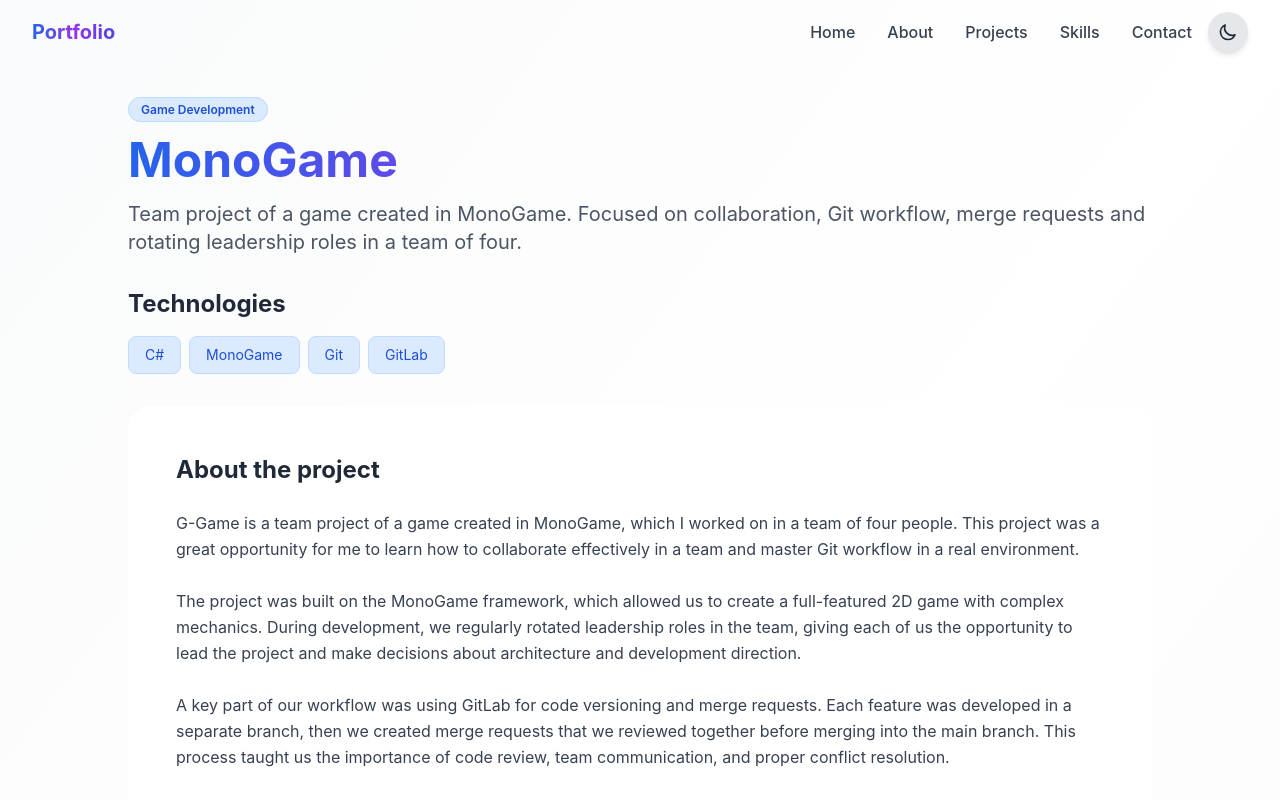
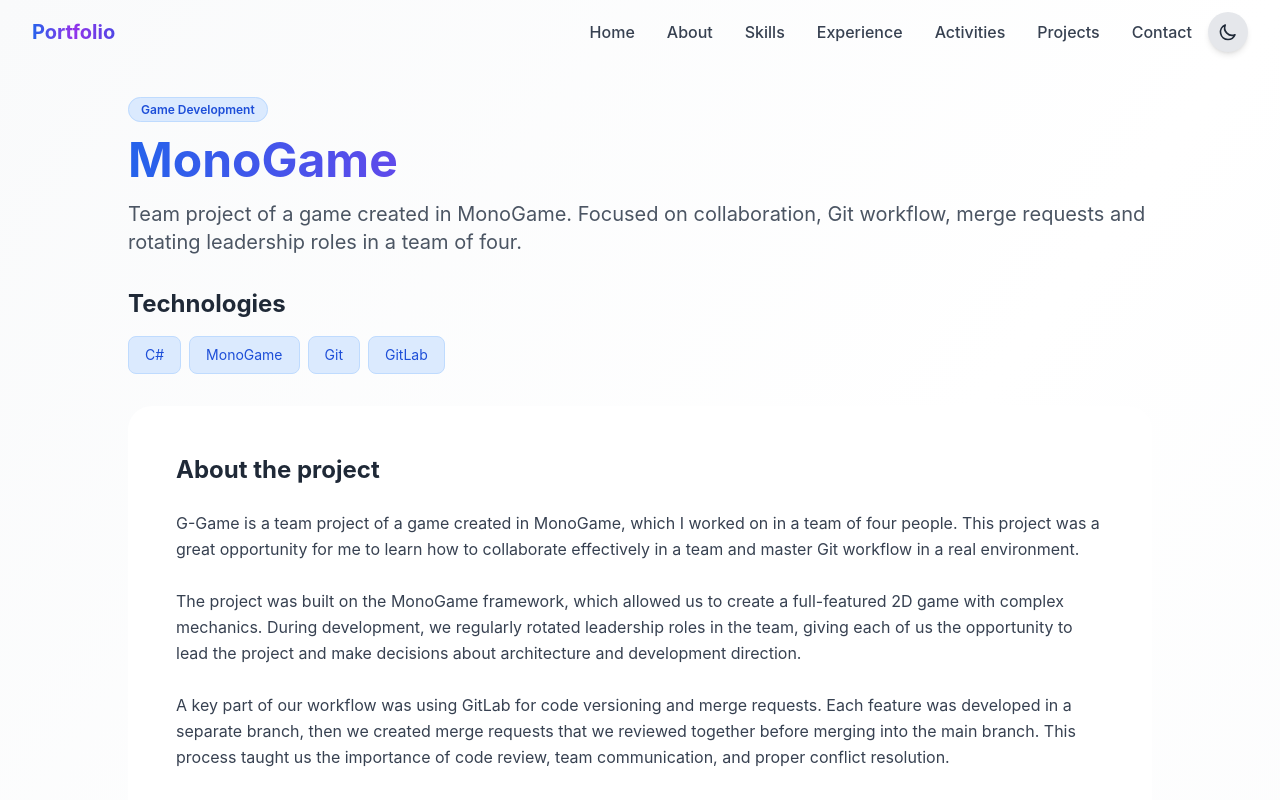
Before and after one commit to simon07426/Portfolio, a React (Vite) app in the folder portfolio/: page /project/g-game in a window 1280 px wide. Shown: the top 800 px of the page. Built offline with nearby package versions, Linux system fonts and the light colour scheme.

Commit message:
header update

```diff
--- a/portfolio/src/App.jsx
+++ b/portfolio/src/App.jsx
@@ -63,8 +63,10 @@
     nav: {
       home: 'Home',
       about: 'About',
+      skills: 'Skills',
+      experience: 'Experience',
+      extracurricular: 'Activities',
       projects: 'Projects',
-      skills: 'Skills',
       contact: 'Contact'
     },
     hero: {
@@ -584,11 +586,13 @@
           <div className="flex justify-between items-center h-16">
             <Link to="/" className="text-xl font-bold gradient-text hover:opacity-80 transition-opacity">Portfolio</Link>
             <div className="flex items-center space-x-4">
-              <div className="hidden md:flex space-x-8">
+              <div className="hidden md:flex space-x-6 lg:space-x-8">
                 <a href="#home" className="text-gray-700 dark:text-slate-200 hover:text-blue-600 dark:hover:text-blue-400 dark:[data-theme='purple']:hover:text-purple-400 dark:[data-theme='green']:hover:text-emerald-400 dark:[data-theme='orange']:hover:text-orange-400 dark:[data-theme='pink']:hover:text-pink-400 dark:[data-theme='cyan']:hover:text-cyan-400 transition-colors font-medium">{t.nav.home}</a>
                 <a href="#about" className="text-gray-700 dark:text-slate-200 hover:text-blue-600 dark:hover:text-blue-400 dark:[data-theme='purple']:hover:text-purple-400 dark:[data-theme='green']:hover:text-emerald-400 dark:[data-theme='orange']:hover:text-orange-400 dark:[data-theme='pink']:hover:text-pink-400 dark:[data-theme='cyan']:hover:text-cyan-400 transition-colors font-medium">{t.nav.about}</a>
+                <a href="#skills" className="text-gray-700 dark:text-slate-200 hover:text-blue-600 dark:hover:text-blue-400 dark:[data-theme='purple']:hover:text-purple-400 dark:[data-theme='green']:hover:text-emerald-400 dark:[data-theme='orange']:hover:text-orange-400 dark:[data-theme='pink']:hover:text-pink-400 dark:[data-theme='cyan']:hover:text-cyan-400 transition-colors font-medium">{t.nav.skills}</a>
+                <a href="#experience" className="text-gray-700 dark:text-slate-200 hover:text-blue-600 dark:hover:text-blue-400 dark:[data-theme='purple']:hover:text-purple-400 dark:[data-theme='green']:hover:text-emerald-400 dark:[data-theme='orange']:hover:text-orange-400 dark:[data-theme='pink']:hover:text-pink-400 dark:[data-theme='cyan']:hover:text-cyan-400 transition-colors font-medium">{t.nav.experience}</a>
+                <a href="#extracurricular" className="text-gray-700 dark:text-slate-200 hover:text-blue-600 dark:hover:text-blue-400 dark:[data-theme='purple']:hover:text-purple-400 dark:[data-theme='green']:hover:text-emerald-400 dark:[data-theme='orange']:hover:text-orange-400 dark:[data-theme='pink']:hover:text-pink-400 dark:[data-theme='cyan']:hover:text-cyan-400 transition-colors font-medium">{t.nav.extracurricular}</a>
                 <a href="#projects" className="text-gray-700 dark:text-slate-200 hover:text-blue-600 dark:hover:text-blue-400 dark:[data-theme='purple']:hover:text-purple-400 dark:[data-theme='green']:hover:text-emerald-400 dark:[data-theme='orange']:hover:text-orange-400 dark:[data-theme='pink']:hover:text-pink-400 dark:[data-theme='cyan']:hover:text-cyan-400 transition-colors font-medium">{t.nav.projects}</a>
-                <a href="#skills" className="text-gray-700 dark:text-slate-200 hover:text-blue-600 dark:hover:text-blue-400 dark:[data-theme='purple']:hover:text-purple-400 dark:[data-theme='green']:hover:text-emerald-400 dark:[data-theme='orange']:hover:text-orange-400 dark:[data-theme='pink']:hover:text-pink-400 dark:[data-theme='cyan']:hover:text-cyan-400 transition-colors font-medium">{t.nav.skills}</a>
                 <a href="#contact" className="text-gray-700 dark:text-slate-200 hover:text-blue-600 dark:hover:text-blue-400 dark:[data-theme='purple']:hover:text-purple-400 dark:[data-theme='green']:hover:text-emerald-400 dark:[data-theme='orange']:hover:text-orange-400 dark:[data-theme='pink']:hover:text-pink-400 dark:[data-theme='cyan']:hover:text-cyan-400 transition-colors font-medium">{t.nav.contact}</a>
               </div>
               <div className="flex items-center space-x-2">
--- a/portfolio/src/ProjectDetail.jsx
+++ b/portfolio/src/ProjectDetail.jsx
@@ -608,11 +608,13 @@
           <div className="flex justify-between items-center h-16">
             <Link to="/" className="text-xl font-bold gradient-text hover:opacity-80 transition-opacity">Portfolio</Link>
             <div className="flex items-center space-x-4">
-              <div className="hidden md:flex space-x-8">
+              <div className="hidden md:flex space-x-6 lg:space-x-8">
                 <a href="/#home" className="text-gray-700 dark:text-slate-200 hover:text-blue-600 dark:hover:text-blue-400 dark:[data-theme='purple']:hover:text-purple-400 dark:[data-theme='green']:hover:text-emerald-400 dark:[data-theme='orange']:hover:text-orange-400 dark:[data-theme='pink']:hover:text-pink-400 dark:[data-theme='cyan']:hover:text-cyan-400 transition-colors font-medium">{t.nav.home}</a>
                 <a href="/#about" className="text-gray-700 dark:text-slate-200 hover:text-blue-600 dark:hover:text-blue-400 dark:[data-theme='purple']:hover:text-purple-400 dark:[data-theme='green']:hover:text-emerald-400 dark:[data-theme='orange']:hover:text-orange-400 dark:[data-theme='pink']:hover:text-pink-400 dark:[data-theme='cyan']:hover:text-cyan-400 transition-colors font-medium">{t.nav.about}</a>
+                <a href="/#skills" className="text-gray-700 dark:text-slate-200 hover:text-blue-600 dark:hover:text-blue-400 dark:[data-theme='purple']:hover:text-purple-400 dark:[data-theme='green']:hover:text-emerald-400 dark:[data-theme='orange']:hover:text-orange-400 dark:[data-theme='pink']:hover:text-pink-400 dark:[data-theme='cyan']:hover:text-cyan-400 transition-colors font-medium">{t.nav.skills}</a>
+                <a href="/#experience" className="text-gray-700 dark:text-slate-200 hover:text-blue-600 dark:hover:text-blue-400 dark:[data-theme='purple']:hover:text-purple-400 dark:[data-theme='green']:hover:text-emerald-400 dark:[data-theme='orange']:hover:text-orange-400 dark:[data-theme='pink']:hover:text-pink-400 dark:[data-theme='cyan']:hover:text-cyan-400 transition-colors font-medium">{t.nav.experience}</a>
+                <a href="/#extracurricular" className="text-gray-700 dark:text-slate-200 hover:text-blue-600 dark:hover:text-blue-400 dark:[data-theme='purple']:hover:text-purple-400 dark:[data-theme='green']:hover:text-emerald-400 dark:[data-theme='orange']:hover:text-orange-400 dark:[data-theme='pink']:hover:text-pink-400 dark:[data-theme='cyan']:hover:text-cyan-400 transition-colors font-medium">{t.nav.extracurricular}</a>
                 <a href="/#projects" className="text-gray-700 dark:text-slate-200 hover:text-blue-600 dark:hover:text-blue-400 dark:[data-theme='purple']:hover:text-purple-400 dark:[data-theme='green']:hover:text-emerald-400 dark:[data-theme='orange']:hover:text-orange-400 dark:[data-theme='pink']:hover:text-pink-400 dark:[data-theme='cyan']:hover:text-cyan-400 transition-colors font-medium">{t.nav.projects}</a>
-                <a href="/#skills" className="text-gray-700 dark:text-slate-200 hover:text-blue-600 dark:hover:text-blue-400 dark:[data-theme='purple']:hover:text-purple-400 dark:[data-theme='green']:hover:text-emerald-400 dark:[data-theme='orange']:hover:text-orange-400 dark:[data-theme='pink']:hover:text-pink-400 dark:[data-theme='cyan']:hover:text-cyan-400 transition-colors font-medium">{t.nav.skills}</a>
                 <a href="/#contact" className="text-gray-700 dark:text-slate-200 hover:text-blue-600 dark:hover:text-blue-400 dark:[data-theme='purple']:hover:text-purple-400 dark:[data-theme='green']:hover:text-emerald-400 dark:[data-theme='orange']:hover:text-orange-400 dark:[data-theme='pink']:hover:text-pink-400 dark:[data-theme='cyan']:hover:text-cyan-400 transition-colors font-medium">{t.nav.contact}</a>
               </div>
               <div className="flex items-center space-x-2">
```
